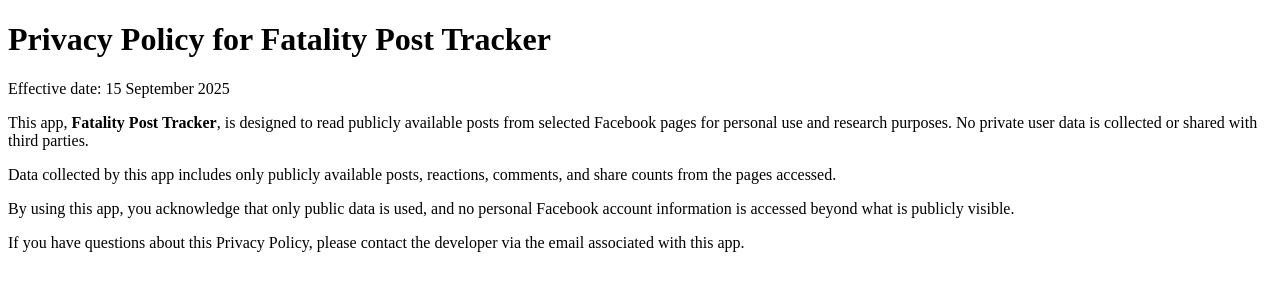
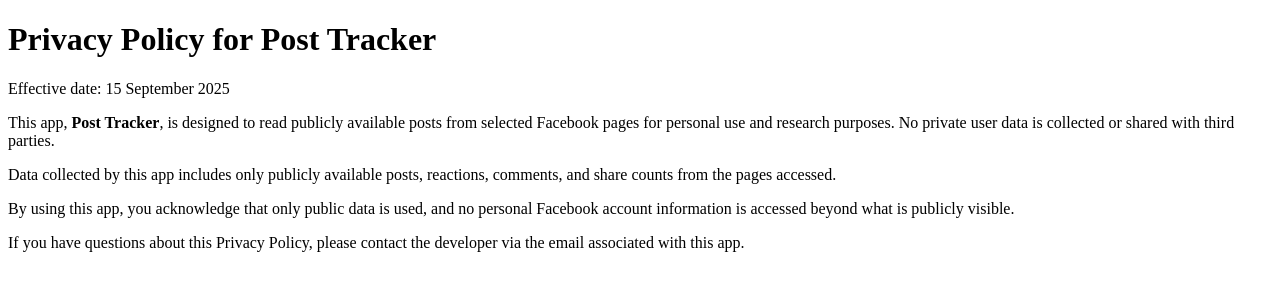
Before and after one commit to danicaclayton-ctrl/news, a plain HTML site: page index.html in a window 1280 px wide. Drawn offline with Linux system fonts and the light colour scheme.

Commit message:
Update index.html

```diff
--- a/index.html
+++ b/index.html
@@ -6,10 +6,10 @@
   <title>Privacy Policy - Fatality Post Tracker</title>
 </head>
 <body>
-  <h1>Privacy Policy for Fatality Post Tracker</h1>
+  <h1>Privacy Policy for Post Tracker</h1>
   <p>Effective date: 15 September 2025</p>
 
-  <p>This app, <strong>Fatality Post Tracker</strong>, is designed to read publicly available posts from selected Facebook pages for personal use and research purposes. No private user data is collected or shared with third parties.</p>
+  <p>This app, <strong>Post Tracker</strong>, is designed to read publicly available posts from selected Facebook pages for personal use and research purposes. No private user data is collected or shared with third parties.</p>
 
   <p>Data collected by this app includes only publicly available posts, reactions, comments, and share counts from the pages accessed.</p>
 
```
